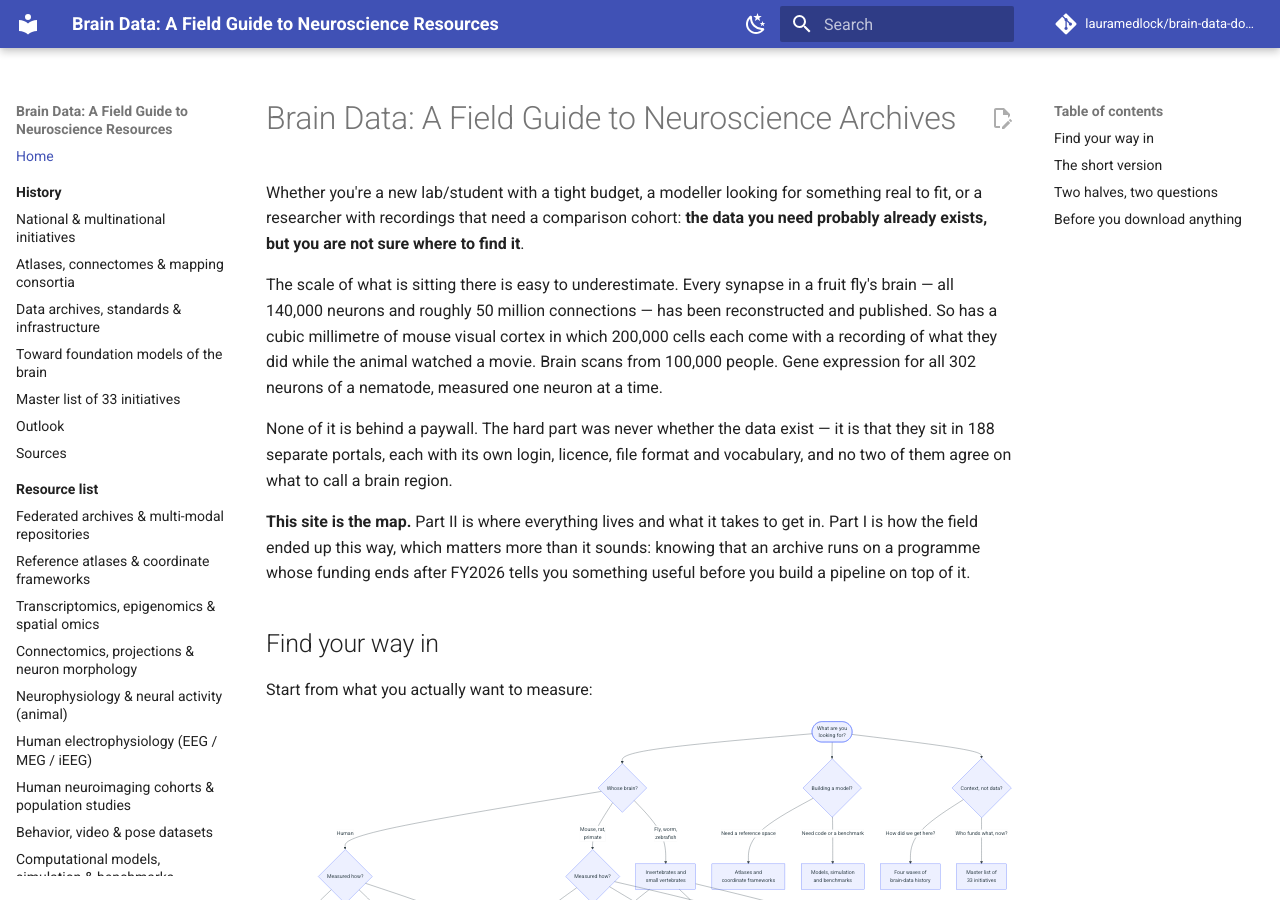
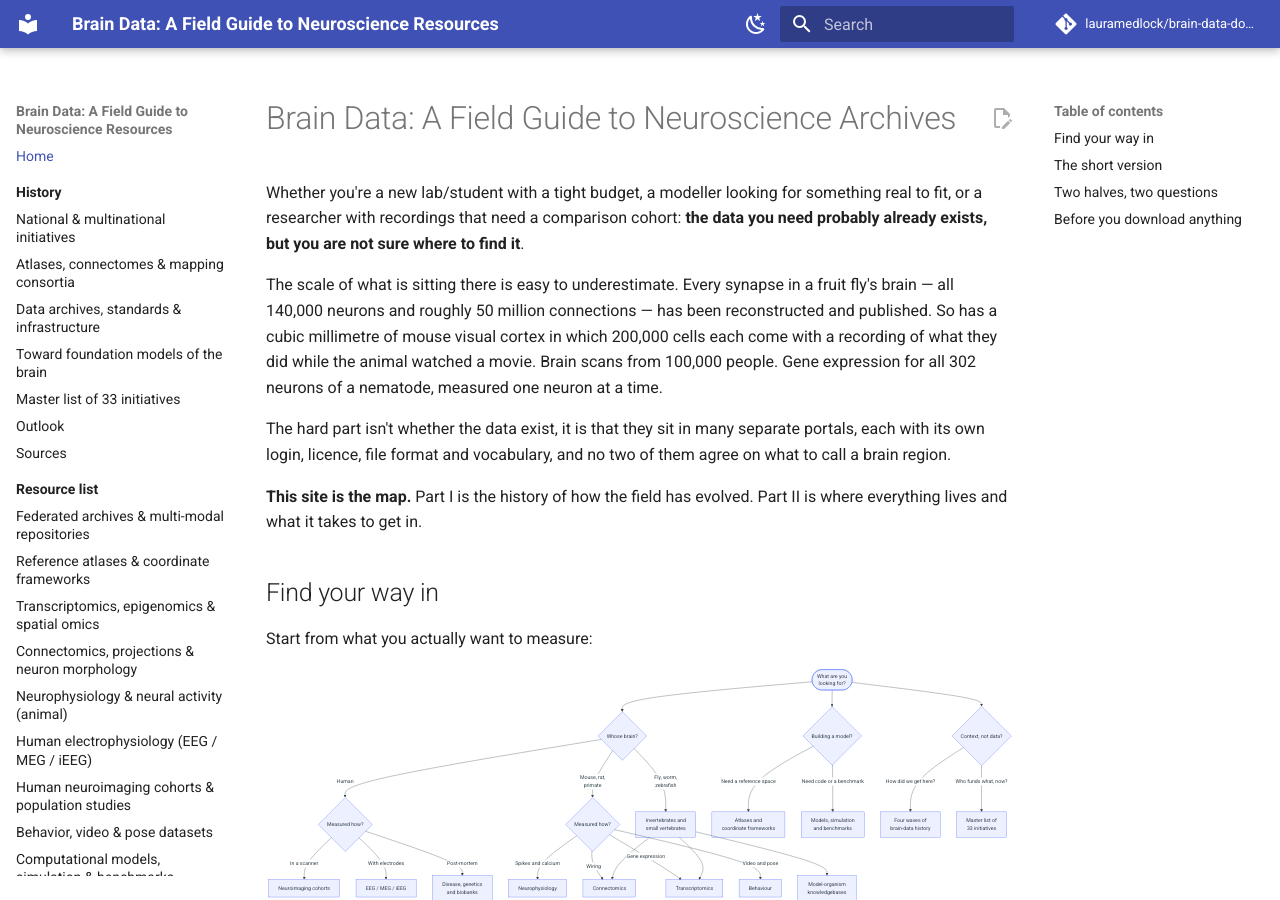
Before and after one commit to lauramedlock/neuroarchives, an MkDocs documentation site: the page built from docs/index.md, in a window 1280 px wide and 900 px high. Built offline with MkDocs 1.6.1 and Material for MkDocs 9.7.7, drawn with Linux system fonts in a browser that asks for light colours; comment, search, counter and statistics services are not loaded.

Commit message:
Update index.md for improved clarity and structure
Revised text for clarity and updated section descriptions.

```diff
--- a/docs/index.md
+++ b/docs/index.md
@@ -7,13 +7,11 @@ neurons and roughly 50 million connections — has been reconstructed and publis
 visual cortex in which 200,000 cells each come with a recording of what they did while the animal watched a movie.
 Brain scans from 100,000 people. Gene expression for all 302 neurons of a nematode, measured one neuron at a time.
 
-None of it is behind a paywall. The hard part was never whether the data exist — it is that they sit in 188 separate
+The hard part isn't whether the data exist, it is that they sit in many separate
 portals, each with its own login, licence, file format and vocabulary, and no two of them agree on what to call a
 brain region.
 
-**This site is the map.** Part II is where everything lives and what it takes to get in. Part I is how the field ended
-up this way, which matters more than it sounds: knowing that an archive runs on a programme whose funding ends after
-FY2026 tells you something useful before you build a pipeline on top of it.
+**This site is the map.** Part I is the history of how the field has evolved. Part II is where everything lives and what it takes to get in.
 
 ## Find your way in
 
```
